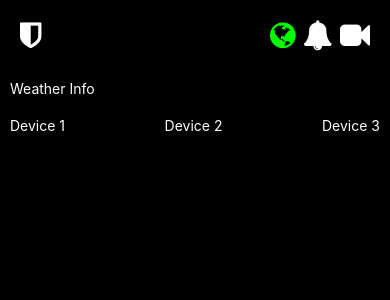
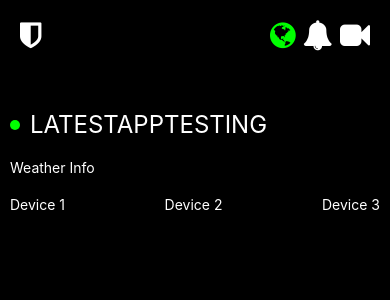
Before and after one commit to yong/smart-home-dashboard, a React Native app: screen / in a window 390 px wide. Shown: the top 300 px of the page. Built offline with nearby package versions, Linux system fonts and the light colour scheme.

Commit message:
add Banner component

```diff
--- a/App.tsx
+++ b/App.tsx
@@ -1,11 +1,13 @@
 import React from 'react';
 import { View, Text, StyleSheet } from 'react-native';
 import Header from './Header';
+import Banner from './Banner';
 
 const App = () => {
   return (
     <View style={styles.container}>
       <Header />
+      <Banner />
       <View style={styles.weather}>
         {/* Weather component goes here */}
         <Text style={styles.text}>Weather Info</Text>
--- /dev/null
+++ b/Banner.tsx
@@ -0,0 +1,31 @@
+import React from 'react';
+import { View, Text, StyleSheet } from 'react-native';
+
+const Banner = () => (
+  <View style={styles.banner}>
+    <View style={styles.dot} />
+    <Text style={styles.text}>LATESTAPPTESTING</Text>
+  </View>
+);
+
+const styles = StyleSheet.create({
+  banner: {
+    flexDirection: 'row',
+    alignItems: 'center',
+    marginTop: 50,
+  },
+  dot: {
+    width: 10,
+    height: 10,
+    borderRadius: 5,
+    backgroundColor: '#00ff00', // Green color
+    marginRight: 10,
+  },
+  text: {
+    color: '#fff',
+    textTransform: 'uppercase',
+    fontSize: 24,
+  },
+});
+
+export default Banner;
```
